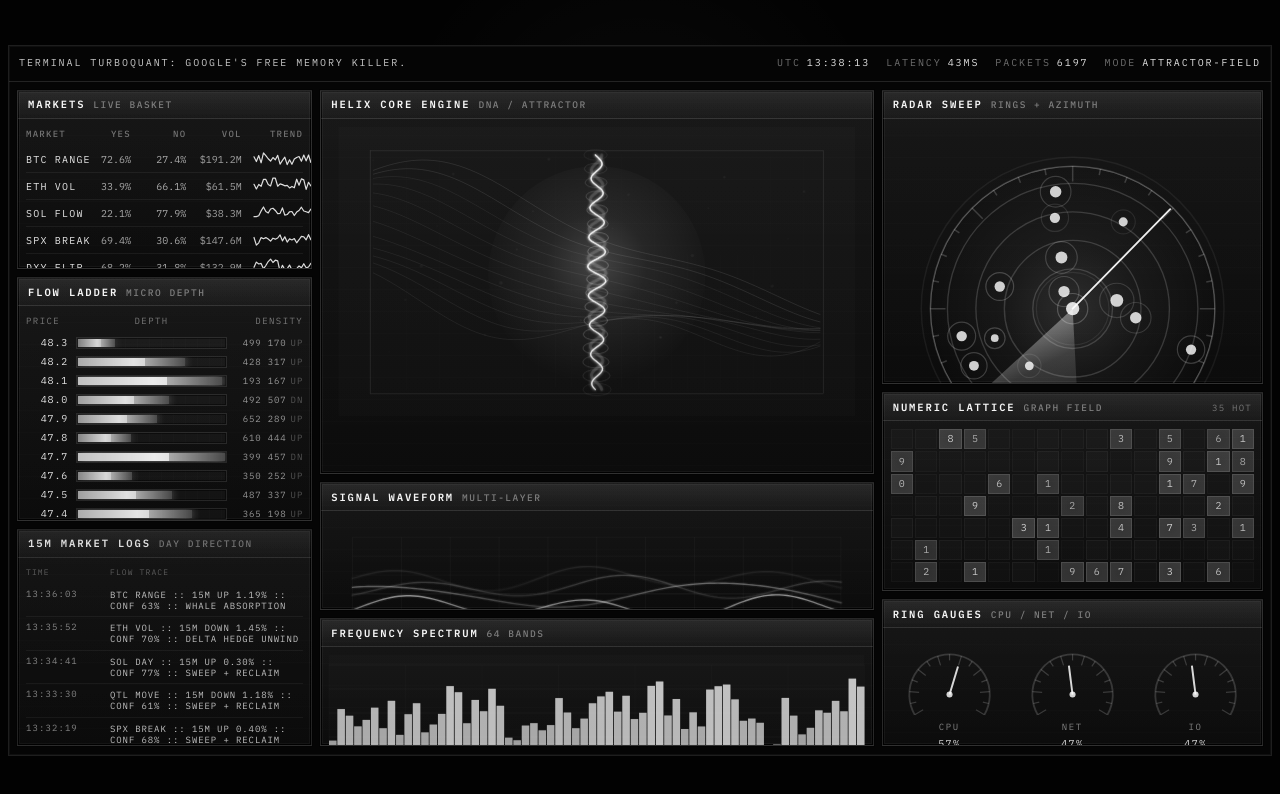
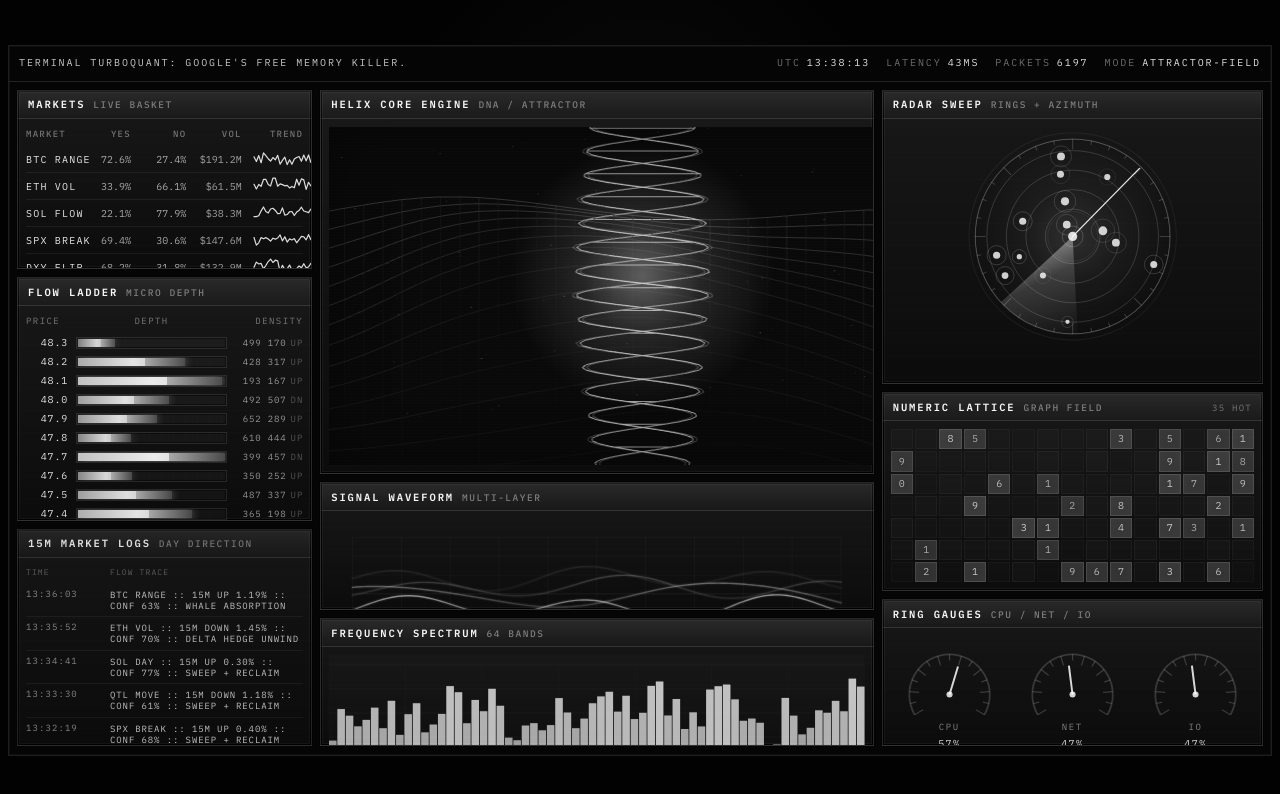
Before and after one commit to adityapandey1221/Foundry, a React (Vite) app: page / in a window 1280 px wide. Shown: the top 794 px of the page. Built offline with nearby package versions, Linux system fonts and the light colour scheme.

Commit message:
Refine video-exact hero panel composition

```diff
--- a/src/features/video-exact/components/HelixCorePanel.tsx
+++ b/src/features/video-exact/components/HelixCorePanel.tsx
@@ -1,320 +1,416 @@
+import { useMemo, useRef } from 'react';
+import { Canvas, type ThreeElements, useFrame } from '@react-three/fiber';
+import * as THREE from 'three';
 import { HudPanel } from './HudPanel';
-import { useSyntheticTelemetry } from '../hooks/useSyntheticTelemetry';
-import { clamp } from '../utils/motion';
 
 export type HelixCorePanelProps = {
   seed?: string;
   className?: string;
 };
 
-type Point = {
-  x: number;
-  y: number;
+const TERRAIN_ROWS = 14;
+const TERRAIN_COLUMNS = 34;
+const TERRAIN_WIDTH = 132;
+const TERRAIN_DEPTH = 84;
+const TERRAIN_HALF_WIDTH = TERRAIN_WIDTH / 2;
+const TERRAIN_HALF_DEPTH = TERRAIN_DEPTH / 2;
+const HELIX_HEIGHT = 90;
+const HELIX_SEGMENTS = 160;
+const RUNG_COUNT = 20;
+const PARTICLE_COUNT = 120;
+const HELIX_CENTER_Y = 2;
+const GRID_COLOR = new THREE.Color('#5f5f5f');
+const LINE_COLOR = new THREE.Color('#cfcfcf');
+const CORE_COLOR = new THREE.Color('#f5f5f5');
+
+const setPositionArray = (target: Float32Array, points: THREE.Vector3[]) => {
+  for (let index = 0; index < points.length; index += 1) {
+    const point = points[index];
+    const offset = index * 3;
+    target[offset] = point.x;
+    target[offset + 1] = point.y;
+    target[offset + 2] = point.z;
+  }
 };
 
-const WIDTH = 1000;
-const HEIGHT = 560;
-const LEFT = 68;
-const RIGHT = WIDTH - 68;
-const TOP = 54;
-const BOTTOM = HEIGHT - 52;
-const CENTER_X = WIDTH / 2;
-const CENTER_Y = HEIGHT / 2 + 6;
-const POINT_COUNT = 112;
+const buildTerrainPoint = (column: number, row: number, time: number) => {
+  const u = column / (TERRAIN_COLUMNS - 1);
+  const v = row / (TERRAIN_ROWS - 1);
+  const x = -TERRAIN_HALF_WIDTH + (u * TERRAIN_WIDTH);
+  const z = -TERRAIN_HALF_DEPTH + (v * TERRAIN_DEPTH);
+  const mountain = Math.exp(-Math.pow((u - 0.5) * 3.2, 2)) * 22;
+  const shoulder = Math.exp(-Math.pow((u - 0.18) * 5.2, 2)) * 9;
+  const shoulderRight = Math.exp(-Math.pow((u - 0.82) * 5.2, 2)) * 9;
+  const rowFalloff = 1 - Math.pow(Math.abs(v - 0.5) * 1.6, 1.4);
+  const rolling =
+    Math.sin((u * 7.6) + (time * 0.55) + (row * 0.28)) * 2.8 +
+    Math.cos((u * 3.4) - (time * 0.24) + (row * 0.17)) * 1.9;
 
-const buildTerrainPath = (clockSeconds: number, rowIndex: number): string => {
-  const points: Point[] = [];
-  const count = 84;
-  const step = (RIGHT - LEFT) / (count - 1);
-  const rowOffset = (rowIndex - 6) * 11;
-  const ripple = 0.55 + rowIndex * 0.065;
+  const y = ((mountain + shoulder + shoulderRight) * rowFalloff) + rolling + ((v - 0.5) * 2.4);
 
-  for (let index = 0; index < count; index += 1) {
-    const t = index / (count - 1);
-    const x = LEFT + step * index;
-    const crest = Math.sin(t * Math.PI * 1.02 + clockSeconds * 0.24 + rowIndex * 0.12) * (138 - rowIndex * 6);
-    const undulation = Math.cos(t * Math.PI * 2.8 - clockSeconds * 0.18 + rowIndex * 0.2) * (18 + rowIndex * 1.3);
-    const wave = Math.sin((t * 10.5) + clockSeconds * ripple + rowIndex * 0.35) * (8 + rowIndex * 0.55);
-    const valley = Math.pow(Math.abs(t - 0.5), 1.15) * 84;
-    const y = CENTER_Y + rowOffset - crest - undulation + wave + valley * 0.15 + Math.sin(t * 4.5 + rowIndex) * 4;
-    points.push({ x, y });
-  }
-
-  return points
-    .map((point, index) => `${index === 0 ? 'M' : 'L'} ${point.x.toFixed(2)} ${point.y.toFixed(2)}`)
-    .join(' ');
+  return new THREE.Vector3(x, y, z);
 };
 
-const buildHelixPath = (clockSeconds: number, phaseOffset: number): string => {
-  const points: Point[] = [];
-  const count = POINT_COUNT;
-  const heightSpan = BOTTOM - TOP;
+const buildHelixPoint = (t: number, time: number, phaseOffset: number) => {
+  const centered = (t - 0.5) * HELIX_HEIGHT;
+  const envelope = 9 + (1 - Math.pow(Math.abs(t - 0.5) * 2, 1.4)) * 5;
+  const angle = (t * Math.PI * 18) + (time * 1.05) + phaseOffset;
+  const x = Math.cos(angle) * envelope;
+  const z = Math.sin(angle) * (envelope * 0.56);
+  const y = centered + HELIX_CENTER_Y;
 
-  for (let index = 0; index < count; index += 1) {
-    const t = index / (count - 1);
-    const y = TOP + heightSpan * t;
-    const wobble = Math.sin(t * Math.PI * 16 + clockSeconds * 1.1 + phaseOffset) * (18 - Math.abs(t - 0.5) * 14);
-    const squeeze = 1 - Math.pow(Math.abs(t - 0.5), 1.7) * 0.42;
-    const x = CENTER_X + wobble * squeeze;
-    points.push({ x, y });
-  }
-
-  return points
-    .map((point, index) => `${index === 0 ? 'M' : 'L'} ${point.x.toFixed(2)} ${point.y.toFixed(2)}`)
-    .join(' ');
+  return new THREE.Vector3(x, y, z);
 };
 
-const buildCoilRings = (clockSeconds: number, phaseOffset: number) => {
-  const rings: { cx: number; cy: number; rx: number; ry: number; opacity: number }[] = [];
-  const count = 18;
+function TerrainLines() {
+  const rowRefs = useRef<THREE.Line[]>([]);
+  const columnRefs = useRef<THREE.Line[]>([]);
 
-  for (let index = 0; index < count; index += 1) {
-    const t = index / (count - 1);
-    const y = TOP + (BOTTOM - TOP) * t;
-    const radiusX = 25 + Math.sin(clockSeconds * 0.6 + index * 0.18 + phaseOffset) * 5;
-    const radiusY = 12 + Math.cos(clockSeconds * 0.42 + index * 0.12 + phaseOffset) * 2;
-    const opacity = clamp(0.2 + Math.sin(t * Math.PI) * 0.55, 0.18, 0.84);
+  const rowArrays = useMemo(
+    () => Array.from({ length: TERRAIN_ROWS }, () => new Float32Array(TERRAIN_COLUMNS * 3)),
+    []
+  );
+  const columnArrays = useMemo(
+    () => Array.from({ length: TERRAIN_COLUMNS }, () => new Float32Array(TERRAIN_ROWS * 3)),
+    []
+  );
 
-    rings.push({
-      cx: CENTER_X + Math.sin(clockSeconds * 0.8 + t * 8 + phaseOffset) * 2.5,
-      cy: y,
-      rx: radiusX,
-      ry: radiusY,
-      opacity,
-    });
-  }
+  useFrame(({ clock }) => {
+    const time = clock.elapsedTime;
 
-  return rings;
-};
+    for (let row = 0; row < TERRAIN_ROWS; row += 1) {
+      const rowPoints = Array.from({ length: TERRAIN_COLUMNS }, (_, column) =>
+        buildTerrainPoint(column, row, time)
+      );
+      const rowArray = rowArrays[row];
+      setPositionArray(rowArray, rowPoints);
 
-const buildNoisePoints = (clockSeconds: number) => {
-  const points: { x: number; y: number; size: number; opacity: number }[] = [];
+      const rowGeometry = rowRefs.current[row]?.geometry as THREE.BufferGeometry | undefined;
+      const rowAttribute = rowGeometry?.attributes.position as THREE.BufferAttribute | undefined;
+      if (rowAttribute) {
+        rowAttribute.needsUpdate = true;
+      }
+    }
 
-  for (let index = 0; index < 28; index += 1) {
-    const t = index / 28;
-    const x = LEFT + (RIGHT - LEFT) * ((index * 37) % 28) / 28;
-    const yBase = TOP + (BOTTOM - TOP) * ((index * 11) % 28) / 28;
-    const y = yBase + Math.sin(clockSeconds * 0.38 + index * 0.7) * 12;
-    points.push({
-      x,
-      y,
-      size: 1.1 + (index % 5) * 0.6,
-      opacity: clamp(0.08 + Math.cos(clockSeconds * 0.2 + t * 4) * 0.15 + (index % 3) * 0.03, 0.08, 0.38),
-    });
-  }
+    for (let column = 0; column < TERRAIN_COLUMNS; column += 1) {
+      const columnPoints = Array.from({ length: TERRAIN_ROWS }, (_, row) =>
+        buildTerrainPoint(column, row, time)
+      );
+      const columnArray = columnArrays[column];
+      setPositionArray(columnArray, columnPoints);
 
-  return points;
-};
-
-function WireframeTerrain({ clockSeconds }: { clockSeconds: number }) {
-  const paths = Array.from({ length: 12 }, (_, rowIndex) => buildTerrainPath(clockSeconds, rowIndex));
+      const columnGeometry = columnRefs.current[column]?.geometry as THREE.BufferGeometry | undefined;
+      const columnAttribute = columnGeometry?.attributes.position as THREE.BufferAttribute | undefined;
+      if (columnAttribute) {
+        columnAttribute.needsUpdate = true;
+      }
+    }
+  });
 
   return (
-    <g aria-hidden="true">
-      <g opacity="0.95">
-        {paths.map((path, index) => (
-          <path
-            key={`terrain-row-${index}`}
-            d={path}
-            fill="none"
-            stroke="rgba(255, 255, 255, 0.18)"
-            strokeWidth={index < 2 ? 1.1 : 0.72}
-            strokeLinecap="round"
-            strokeLinejoin="round"
+    <group position={[0, -12, 0]} rotation-x={-0.66}>
+      {rowArrays.map((array, index) => (
+        <line
+          key={`terrain-row-${index}`}
+          ref={(node) => {
+            if (node) rowRefs.current[index] = node;
+          }}
+        >
+          <bufferGeometry>
+            <bufferAttribute attach="attributes-position" args={[array, 3]} />
+          </bufferGeometry>
+          <lineBasicMaterial
+            color={LINE_COLOR}
+            transparent
+            opacity={index < 3 ? 0.34 : 0.2}
           />
-        ))}
-      </g>
+        </line>
+      ))}
 
-      <g opacity="0.45">
-        {Array.from({ length: 28 }, (_, index) => {
-          const t = index / 27;
-          const x = LEFT + (RIGHT - LEFT) * t;
-          const yTop = TOP + Math.sin(t * Math.PI * 2 + clockSeconds * 0.2) * 3;
-          const yBottom = BOTTOM + Math.cos(t * Math.PI * 2 + clockSeconds * 0.14) * 5;
-          return (
-            <line
-              key={`terrain-column-${index}`}
-              x1={x}
-              y1={yTop}
-              x2={x}
-              y2={yBottom}
-              stroke="rgba(255, 255, 255, 0.08)"
-              strokeWidth="0.6"
-            />
-          );
-        })}
-      </g>
-    </g>
+      {columnArrays.map((array, index) => (
+        <line
+          key={`terrain-column-${index}`}
+          ref={(node) => {
+            if (node) columnRefs.current[index] = node;
+          }}
+        >
+          <bufferGeometry>
+            <bufferAttribute attach="attributes-position" args={[array, 3]} />
+          </bufferGeometry>
+          <lineBasicMaterial
+            color={GRID_COLOR}
+            transparent
+            opacity={index % 4 === 0 ? 0.24 : 0.12}
+          />
+        </line>
+      ))}
+    </group>
   );
 }
 
-export function HelixCorePanel({ seed = 'video-exact-hud', className }: HelixCorePanelProps) {
-  const telemetry = useSyntheticTelemetry(seed);
-  const { clockSeconds } = telemetry;
-  const helixPrimary = buildHelixPath(clockSeconds, 0);
-  const helixSecondary = buildHelixPath(clockSeconds, Math.PI / 1.8);
-  const coilRings = buildCoilRings(clockSeconds, 0.4);
-  const noisePoints = buildNoisePoints(clockSeconds);
+function HelixStructure() {
+  const strandARef = useRef<THREE.Line>(null);
+  const strandBRef = useRef<THREE.Line>(null);
+  const glowRef = useRef<THREE.Line>(null);
+  const thicknessRefA = useRef<THREE.Line>(null);
+  const thicknessRefB = useRef<THREE.Line>(null);
+  const rungRefs = useRef<THREE.Line[]>([]);
 
+  const strandA = useMemo(() => new Float32Array(HELIX_SEGMENTS * 3), []);
+  const strandB = useMemo(() => new Float32Array(HELIX_SEGMENTS * 3), []);
+  const glow = useMemo(() => new Float32Array(HELIX_SEGMENTS * 3), []);
+  const thicknessA = useMemo(() => new Float32Array(HELIX_SEGMENTS * 3), []);
+  const thicknessB = useMemo(() => new Float32Array(HELIX_SEGMENTS * 3), []);
+  const rungArrays = useMemo(
+    () => Array.from({ length: RUNG_COUNT }, () => new Float32Array(2 * 3)),
+    []
+  );
+
+  useFrame(({ clock }) => {
+    const time = clock.elapsedTime;
+    const aPoints = Array.from({ length: HELIX_SEGMENTS }, (_, index) =>
+      buildHelixPoint(index / (HELIX_SEGMENTS - 1), time, 0)
+    );
+    const bPoints = Array.from({ length: HELIX_SEGMENTS }, (_, index) =>
+      buildHelixPoint(index / (HELIX_SEGMENTS - 1), time, Math.PI)
+    );
+
+    setPositionArray(strandA, aPoints);
+    setPositionArray(strandB, bPoints);
+    setPositionArray(glow, aPoints);
+    setPositionArray(
+      thicknessA,
+      aPoints.map((point) => new THREE.Vector3(point.x + 0.85, point.y, point.z + 0.35))
+    );
+    setPositionArray(
+      thicknessB,
+      bPoints.map((point) => new THREE.Vector3(point.x - 0.85, point.y, point.z - 0.35))
+    );
+
+    const strandAAttribute = strandARef.current?.geometry.attributes.position as THREE.BufferAttribute | undefined;
+    const strandBAttribute = strandBRef.current?.geometry.attributes.position as THREE.BufferAttribute | undefined;
+    const glowAttribute = glowRef.current?.geometry.attributes.position as THREE.BufferAttribute | undefined;
+    const thicknessAAttribute = thicknessRefA.current?.geometry.attributes.position as THREE.BufferAttribute | undefined;
+    const thicknessBAttribute = thicknessRefB.current?.geometry.attributes.position as THREE.BufferAttribute | undefined;
+
+    if (strandAAttribute) strandAAttribute.needsUpdate = true;
+    if (strandBAttribute) strandBAttribute.needsUpdate = true;
+    if (glowAttribute) glowAttribute.needsUpdate = true;
+    if (thicknessAAttribute) thicknessAAttribute.needsUpdate = true;
+    if (thicknessBAttribute) thicknessBAttribute.needsUpdate = true;
+
+    for (let index = 0; index < RUNG_COUNT; index += 1) {
+      const t = index / (RUNG_COUNT - 1);
+      const rungPoints = [
+        buildHelixPoint(t, time, 0),
+        buildHelixPoint(t, time, Math.PI),
+      ];
+
+      setPositionArray(rungArrays[index], rungPoints);
+      const rungAttribute = rungRefs.current[index]?.geometry.attributes.position as THREE.BufferAttribute | undefined;
+      if (rungAttribute) {
+        rungAttribute.needsUpdate = true;
+      }
+    }
+  });
+
+  return (
+    <group position={[0, 2, 0]}>
+      <line ref={glowRef}>
+        <bufferGeometry>
+          <bufferAttribute attach="attributes-position" args={[glow, 3]} />
+        </bufferGeometry>
+        <lineBasicMaterial color={CORE_COLOR} transparent opacity={1} />
+      </line>
+
+      <line ref={thicknessRefA}>
+        <bufferGeometry>
+          <bufferAttribute attach="attributes-position" args={[thicknessA, 3]} />
+        </bufferGeometry>
+        <lineBasicMaterial color={CORE_COLOR} transparent opacity={0.42} />
+      </line>
+
+      <line ref={thicknessRefB}>
+        <bufferGeometry>
+          <bufferAttribute attach="attributes-position" args={[thicknessB, 3]} />
+        </bufferGeometry>
+        <lineBasicMaterial color={CORE_COLOR} transparent opacity={0.38} />
+      </line>
+
+      <line ref={strandARef}>
+        <bufferGeometry>
+          <bufferAttribute attach="attributes-position" args={[strandA, 3]} />
+        </bufferGeometry>
+        <lineBasicMaterial color={CORE_COLOR} transparent opacity={1} />
+      </line>
+
+      <line ref={strandBRef}>
+        <bufferGeometry>
+          <bufferAttribute attach="attributes-position" args={[strandB, 3]} />
+        </bufferGeometry>
+        <lineBasicMaterial color={CORE_COLOR} transparent opacity={1} />
+      </line>
+
+      {rungArrays.map((array, index) => (
+        <line
+          key={`helix-rung-${index}`}
+          ref={(node) => {
+            if (node) rungRefs.current[index] = node;
+          }}
+        >
+          <bufferGeometry>
+            <bufferAttribute attach="attributes-position" args={[array, 3]} />
+          </bufferGeometry>
+          <lineBasicMaterial
+            color={CORE_COLOR}
+            transparent
+            opacity={0.93 + ((1 - Math.abs((index / (RUNG_COUNT - 1)) - 0.5) * 2) * 0.07)}
+          />
+        </line>
+      ))}
+    </group>
+  );
+}
+
+function ParticleField() {
+  const positions = useMemo(() => {
+    const array = new Float32Array(PARTICLE_COUNT * 3);
+
+    for (let index = 0; index < PARTICLE_COUNT; index += 1) {
+      const offset = index * 3;
+      const spread = index % 2 === 0 ? 68 : 54;
+      array[offset] = ((index * 17.17) % 1) * spread * 2 - spread;
+      array[offset + 1] = (((index * 13.31) % 1) * 76) - 34;
+      array[offset + 2] = (((index * 29.71) % 1) * 72) - 36;
+    }
+
+    return array;
+  }, []);
+
+  const materialRef = useRef<THREE.PointsMaterial>(null);
+
+  useFrame(({ clock }) => {
+    if (materialRef.current) {
+      materialRef.current.opacity = 0.18 + (Math.sin(clock.elapsedTime * 0.35) * 0.04);
+    }
+  });
+
+  return (
+    <points position={[0, 8, 0]}>
+      <bufferGeometry>
+        <bufferAttribute attach="attributes-position" args={[positions, 3]} />
+      </bufferGeometry>
+      <pointsMaterial
+        ref={materialRef}
+        color={CORE_COLOR}
+        size={0.78}
+        sizeAttenuation={false}
+        transparent
+        opacity={0.26}
+      />
+    </points>
+  );
+}
+
+function FrameOverlay(props: ThreeElements['group']) {
+  return (
+    <group {...props}>
+      <lineLoop position={[0, 8, -48]}>
+        <bufferGeometry>
+          <bufferAttribute
+            attach="attributes-position"
+            args={[
+              new Float32Array([
+                -73, 53, 0,
+                73, 53, 0,
+                73, -45, 0,
+                -73, -45, 0,
+              ]),
+              3,
+            ]}
+          />
+        </bufferGeometry>
+        <lineBasicMaterial color={LINE_COLOR} transparent opacity={0.16} />
+      </lineLoop>
+    </group>
+  );
+}
+
+function HelixScene() {
+  return (
+    <Canvas
+      orthographic
+      dpr={[1, 1.75]}
+      camera={{ position: [0, 0, 120], zoom: 4.8, near: 0.1, far: 500 }}
+      gl={{ antialias: true, alpha: true }}
+      style={{ width: '100%', height: '100%' }}
+    >
+      <color attach="background" args={['#090909']} />
+      <fog attach="fog" args={['#090909', 88, 170]} />
+      <group>
+        <TerrainLines />
+        <HelixStructure />
+        <ParticleField />
+        <FrameOverlay position={[0, 0, 0]} />
+      </group>
+    </Canvas>
+  );
+}
+
+export function HelixCorePanel({ className }: HelixCorePanelProps) {
   return (
     <HudPanel
       title="HELIX CORE ENGINE"
       meta="DNA / ATTRACTOR"
       compact
       className={className}
-      bodyClassName="video-exact-helix-panel"
+      bodyClassName="video-exact-fill"
     >
       <div
         style={{
           position: 'relative',
+          height: '100%',
           minHeight: 0,
           aspectRatio: '1.85 / 1',
           overflow: 'hidden',
+          background:
+            'radial-gradient(circle at 50% 42%, rgba(255,255,255,0.405), rgba(255,255,255,0.158) 18%, rgba(255,255,255,0.05) 34%, rgba(0,0,0,0) 60%)',
         }}
       >
-        <svg
-          aria-label="Helix core engine visualization"
-          viewBox={`0 0 ${WIDTH} ${HEIGHT}`}
-          preserveAspectRatio="xMidYMid meet"
+        <HelixScene />
+        <div
+          aria-hidden="true"
           style={{
-            display: 'block',
-            width: '100%',
-            height: '100%',
-            overflow: 'visible',
+            pointerEvents: 'none',
+            position: 'absolute',
+            inset: 0,
+            background:
+              'radial-gradient(circle at 50% 44%, rgba(255,255,255,0.34), rgba(255,255,255,0.115) 16%, rgba(255,255,255,0) 36%)',
+            mixBlendMode: 'screen',
+            opacity: 1,
           }}
-        >
-          <defs>
-            <radialGradient id="video-exact-helix-glow" cx="50%" cy="45%" r="55%">
-              <stop offset="0%" stopColor="rgba(255,255,255,0.22)" />
-              <stop offset="42%" stopColor="rgba(255,255,255,0.08)" />
-              <stop offset="100%" stopColor="rgba(255,255,255,0)" />
-            </radialGradient>
-            <linearGradient id="video-exact-helix-core" x1="0%" y1="0%" x2="0%" y2="100%">
-              <stop offset="0%" stopColor="rgba(255,255,255,0.96)" />
-              <stop offset="50%" stopColor="rgba(255,255,255,0.88)" />
-              <stop offset="100%" stopColor="rgba(255,255,255,0.72)" />
-            </linearGradient>
-            <filter id="video-exact-helix-soft-glow" x="-30%" y="-30%" width="160%" height="160%">
-              <feGaussianBlur stdDeviation="3.1" result="blur" />
-              <feMerge>
-                <feMergeNode in="blur" />
-                <feMergeNode in="SourceGraphic" />
-              </feMerge>
-            </filter>
-            <clipPath id="video-exact-helix-clip">
-              <rect x={LEFT - 10} y={TOP - 16} width={RIGHT - LEFT + 20} height={BOTTOM - TOP + 32} rx="10" />
-            </clipPath>
-          </defs>
-
-          <rect x="0" y="0" width={WIDTH} height={HEIGHT} fill="rgba(255, 255, 255, 0.012)" />
-          <circle cx={CENTER_X} cy={CENTER_Y} r="210" fill="url(#video-exact-helix-glow)" opacity="0.9" />
-
-          <g clipPath="url(#video-exact-helix-clip)">
-            <WireframeTerrain clockSeconds={clockSeconds} />
-
-            <g opacity="0.7">
-              {noisePoints.map((point, index) => (
-                <circle
-                  key={`noise-${index}`}
-                  cx={point.x}
-                  cy={point.y}
-                  r={point.size}
-                  fill="rgba(255, 255, 255, 0.8)"
-                  opacity={point.opacity}
-                />
-              ))}
-            </g>
-
-            <g opacity="0.82">
-              {coilRings.map((ring, index) => (
-                <ellipse
-                  key={`coil-ring-${index}`}
-                  cx={ring.cx}
-                  cy={ring.cy}
-                  rx={ring.rx}
-                  ry={ring.ry}
-                  fill="none"
-                  stroke="rgba(255, 255, 255, 0.72)"
-                  strokeWidth="1.18"
-                  opacity={ring.opacity}
-                />
-              ))}
-            </g>
-
-            <g filter="url(#video-exact-helix-soft-glow)">
-              <path
-                d={helixSecondary}
-                fill="none"
-                stroke="rgba(255, 255, 255, 0.28)"
-                strokeWidth="5.8"
-                strokeLinecap="round"
-                strokeLinejoin="round"
-                opacity="0.45"
-              />
-              <path
-                d={helixPrimary}
-                fill="none"
-                stroke="url(#video-exact-helix-core)"
-                strokeWidth="2.6"
-                strokeLinecap="round"
-                strokeLinejoin="round"
-              />
-            </g>
-
-            <path
-              d={helixPrimary}
-              fill="none"
-              stroke="rgba(255, 255, 255, 0.94)"
-              strokeWidth="1.2"
-              strokeLinecap="round"
-              strokeLinejoin="round"
-            />
-
-            <g opacity="0.24">
-              {Array.from({ length: 13 }, (_, index) => {
-                const y = TOP + ((BOTTOM - TOP) / 12) * index;
-                return (
-                  <line
-                    key={`scan-${index}`}
-                    x1={LEFT}
-                    x2={RIGHT}
-                    y1={y}
-                    y2={y}
-                    stroke="rgba(255, 255, 255, 0.08)"
-                    strokeWidth="0.8"
-                  />
-                );
-              })}
-            </g>
-          </g>
-
-          <g opacity="0.38">
-            {Array.from({ length: 8 }, (_, index) => {
-              const x = LEFT + ((RIGHT - LEFT) / 7) * index;
-              return (
-                <line
-                  key={`edge-grid-${index}`}
-                  x1={x}
-                  x2={x}
-                  y1={TOP}
-                  y2={BOTTOM}
-                  stroke="rgba(255, 255, 255, 0.08)"
-                  strokeWidth="0.65"
-                />
-              );
-            })}
-          </g>
-
-          <rect
-            x={LEFT - 6}
-            y={TOP - 8}
-            width={RIGHT - LEFT + 12}
-            height={BOTTOM - TOP + 16}
-            fill="none"
-            stroke="rgba(255, 255, 255, 0.16)"
-            strokeWidth="1"
-          />
-        </svg>
+        />
+        <div
+          aria-hidden="true"
+          style={{
+            pointerEvents: 'none',
+            position: 'absolute',
+            inset: 0,
+            background:
+              'repeating-linear-gradient(180deg, rgba(255,255,255,0.026) 0, rgba(255,255,255,0.026) 1px, transparent 1px, transparent 3px)',
+            opacity: 0.16,
+            mixBlendMode: 'screen',
+          }}
+        />
+        <div
+          aria-hidden="true"
+          style={{
+            pointerEvents: 'none',
+            position: 'absolute',
+            inset: 0,
+            boxShadow: 'inset 0 0 56px rgba(0,0,0,0.38)',
+          }}
+        />
       </div>
     </HudPanel>
   );
--- a/src/features/video-exact/components/RadarSweepPanel.tsx
+++ b/src/features/video-exact/components/RadarSweepPanel.tsx
@@ -52,8 +52,11 @@ export function RadarSweepPanel({ seed = 'video-exact-hud', className }: RadarSw
       <div
         style={{
           position: 'relative',
-          aspectRatio: '1 / 1',
+          width: '100%',
+          height: '100%',
           minHeight: 0,
+          minWidth: 0,
+          transform: 'translateY(-15px)',
         }}
       >
         <svg
--- a/src/features/video-exact/styles/videoExact.css
+++ b/src/features/video-exact/styles/videoExact.css
@@ -166,3 +166,9 @@
   height: 100%;
   min-height: 0;
 }
+
+.video-exact-radar {
+  display: flex;
+  align-items: center;
+  justify-content: center;
+}
```
